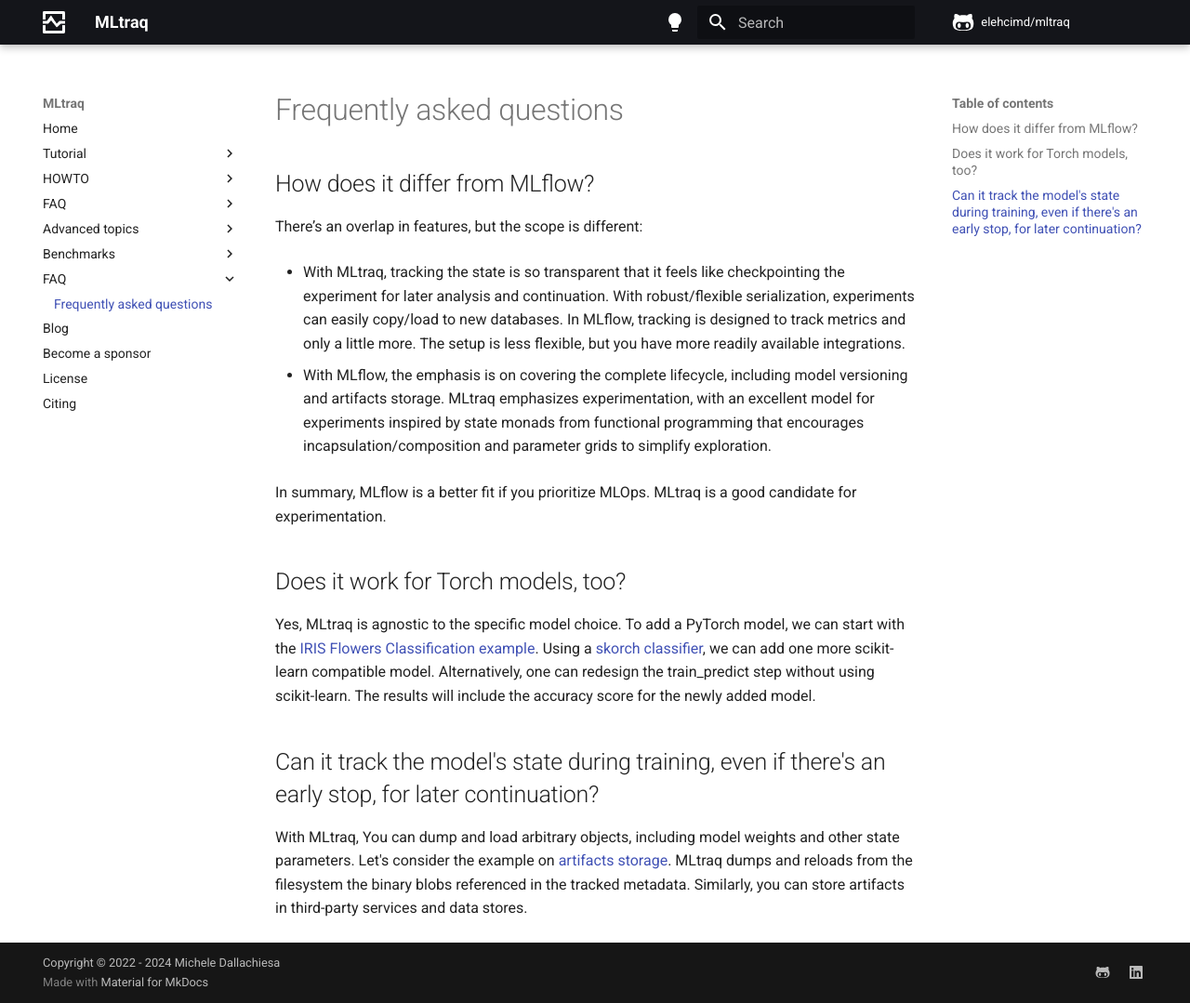
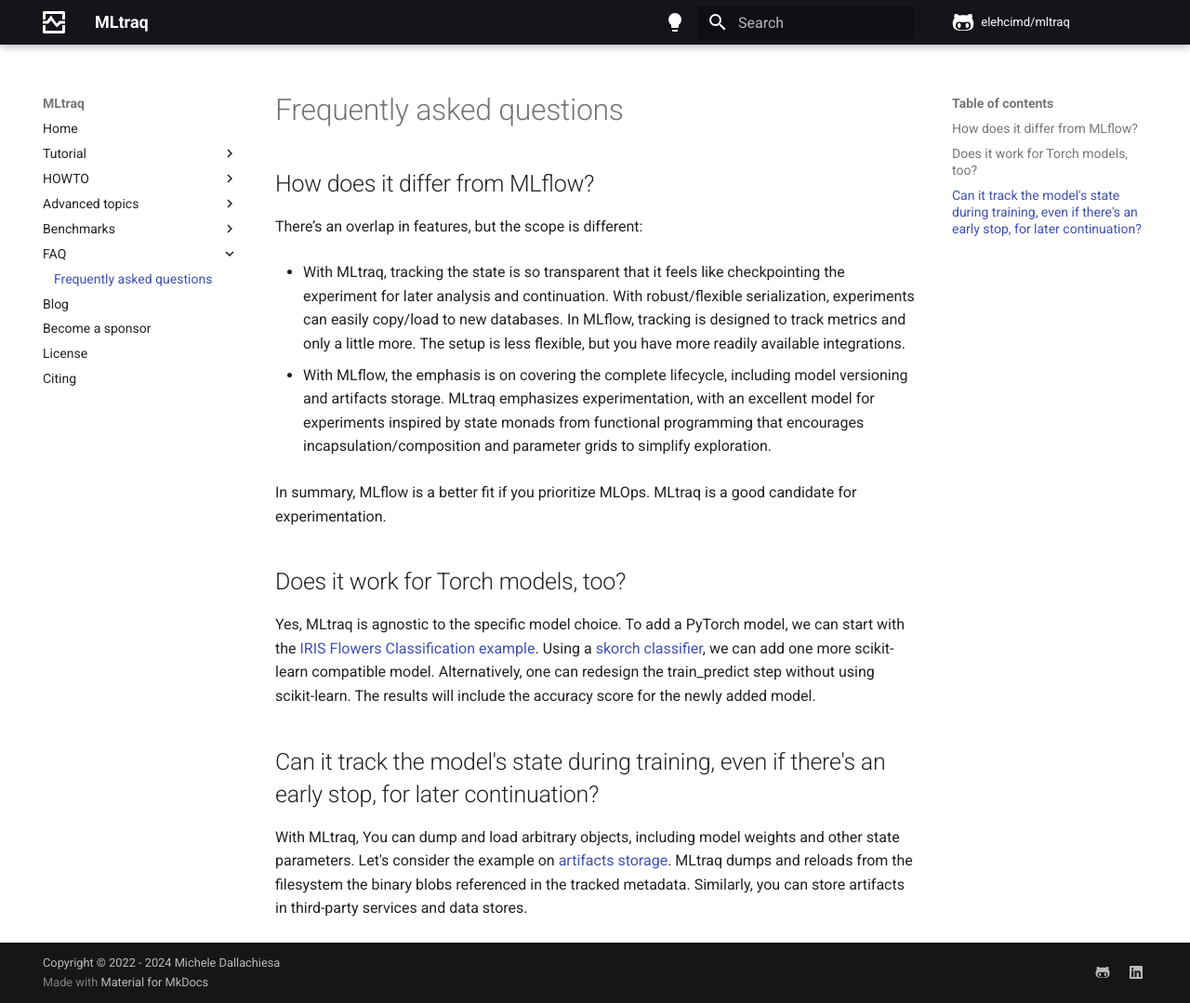
Before and after one commit to elehcimd/mltraq, an MkDocs documentation site: the page built from mkdocs/faq.md, in a window 1280 px wide and 1079 px high. Shown: the whole window at 93% size. Built offline with MkDocs 1.6.1 and Material for MkDocs 9.7.7, drawn with Linux system fonts in a browser that asks for light colours; a script that is not in the unit is left out; comment, search, counter and statistics services are not loaded.

```diff
--- a/mkdocs.yml
+++ b/mkdocs.yml
@@ -78,8 +78,6 @@ nav:
   - HOWTO:
     - howto/01-tracking.md
     - howto/02-artifacts-storage.md
-  - FAQ:
-    - faq.md
   - Advanced topics:
     - advanced/computation-model.md
     - advanced/state.md
```
Also changed, not shown: 1 other file.
